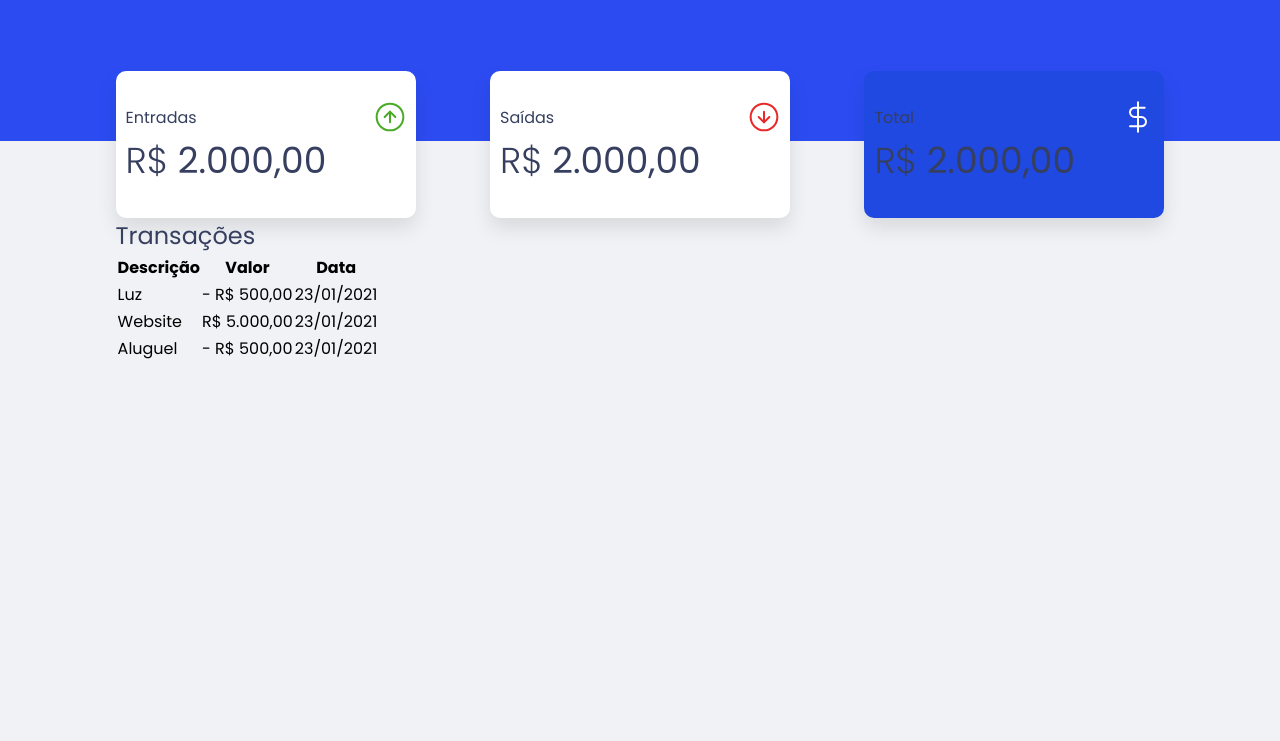
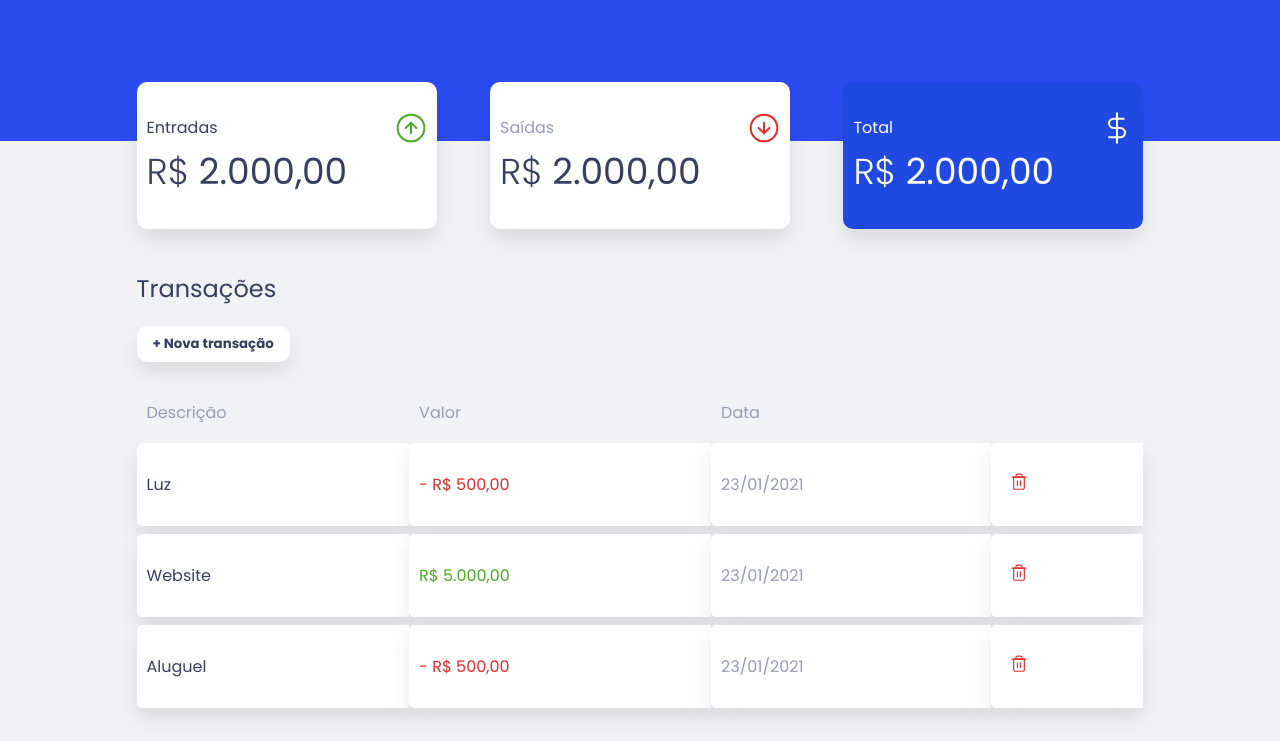
Before and after one commit to wellingtonrodriguesbr/my-finances-project, a plain HTML site: page index.html in a window 1280 px wide. Shown: the part 59-800 px from the top of the page. Drawn offline with Linux system fonts and the light colour scheme.

Commit message:
complete layout of the project

```diff
--- a/index.html
+++ b/index.html
@@ -18,14 +18,14 @@
 
         <section id="balance">
 
-            <div class="card">
+            <div class="card entries">
                 <h3>Entradas
                     <img src="/images/Entradas.svg">
                 </h3>
                 <p><span>R$</span> 2.000,00</p>
             </div>
 
-            <div class="card">
+            <div class="card outputs">
                 <h3>Saídas
                     <img src="/images/Saídas.svg">
                 </h3>
@@ -42,6 +42,7 @@
 
         <section id="transaction">
             <h2>Transações</h2>
+            <button class="btn-add-transaction">+ Nova transação</button>
 
             <table id="data-table">
                 <thead>
@@ -54,21 +55,36 @@
 
                 <tbody>
                     <tr>
-                        <td>Luz</td>
-                        <td>- R$ 500,00</td>
-                        <td>23/01/2021</td>
+                        <td class="description">Luz</td>
+                        <td class="expense">- R$ 500,00</td>
+                        <td class="date">23/01/2021</td>
+                        <td>
+                            <button class="btn-delete">
+                                <img src="/images/delete.svg" alt="Botão de deletar uma transação">
+                            </button>
+                        </td>
                     </tr>
 
                     <tr>
-                        <td>Website</td>
-                        <td>R$ 5.000,00</td>
-                        <td>23/01/2021</td>
+                        <td class="description">Website</td>
+                        <td class="income">R$ 5.000,00</td>
+                        <td class="date">23/01/2021</td>
+                        <td>
+                            <button class="btn-delete">
+                                <img src="/images/delete.svg" alt="Botão de deletar uma transação">
+                            </button>
+                        </td>
                     </tr>
 
                     <tr>
-                        <td>Aluguel</td>
-                        <td>- R$ 500,00</td>
-                        <td>23/01/2021</td>
+                        <td class="description">Aluguel</td>
+                        <td class="expense">- R$ 500,00</td>
+                        <td class="date">23/01/2021</td>
+                        <td>
+                            <button class="btn-delete">
+                                <img src="/images/delete.svg" alt="Botão de deletar uma transação">
+                            </button>
+                        </td>
                     </tr>
                 </tbody>
             </table>
--- a/styles/style.css
+++ b/styles/style.css
@@ -51,12 +51,13 @@ main {
     align-items: center;
     justify-content: space-between;
     flex-wrap: wrap;
-    margin-top: -70px;
+    margin-top: -80px;
 }
 
 .card {
     width: 300px;
     padding: 30px 10px;
+    margin: 2%;
     background-color: var(--shape-color);
     border-radius: 10px;
     box-shadow: 0 10px 20px 0 rgba(0, 0, 0, 0.1);
@@ -79,7 +80,99 @@ main {
     font-weight: 300;
 }
 
+.card.outputs h3 {
+    color: var(--text-color);
+}
+
 .card.total {
     background-color: var(--blue-secondary-color);
+}
+
+.card.total h3 {
     color: #fff;
 }
+
+.card.total p {
+    color: #fff;
+}
+
+@media (max-width: 700px) {
+    #balance {
+        justify-content: center;
+    }
+}
+
+#transaction {
+    margin: 2%;
+}
+
+.btn-add-transaction {
+    font-weight: 700;
+    margin-top: 20px;
+    padding: 8px 16px;
+    color: var(--title-color);
+    background-color: #fff;
+    border: none;
+    border-radius: 10px;
+    box-shadow: 0 10px 20px 0 rgba(0, 0, 0, 0.1);
+    cursor: pointer;
+    transition: ease .2s;
+}
+
+.btn-add-transaction:hover {
+    transform: scale(0.9, 0.9);
+}
+
+#data-table {
+    width: 100%;
+    margin-top: 20px;
+    border-spacing: 0 .5rem;
+}
+
+#data-table th {
+    padding: 10px;
+    text-align: left;
+    font-weight: 400;
+    color: var(--text-color);
+    border-radius: 5px 0 0 5px;
+}
+
+#data-table td {
+    background-color: var(--shape-color);
+    box-shadow: 0 10px 20px 0 rgba(0, 0, 0, 0.1);
+    padding: 20px 10px;
+    font-weight: 400;
+    border-radius: 5px 0 0 5px;
+}
+
+#data-table td:hover {
+    opacity: 0.8;
+}
+
+.btn-delete {
+    cursor: pointer;
+    border: none;
+    padding: 10px;
+    background-color: transparent;
+
+}
+
+.btn-delete img {
+    width: 16px;
+}
+
+td.description {
+    color: var(--title-color);
+}
+
+td.expense {
+    color: var(--red-color);
+}
+
+td.income {
+    color: var(--green-color);
+}
+
+td.date {
+    color: var(--text-color);
+}
```
Also changed, not shown: images/delete.svg (added).
